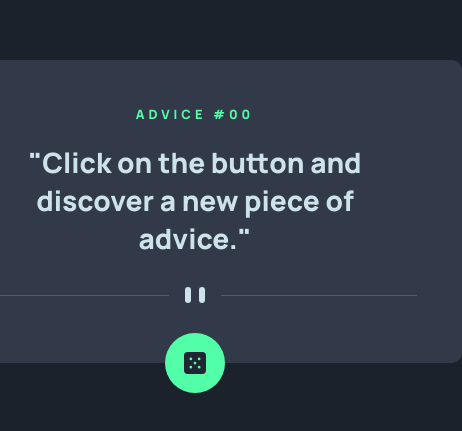
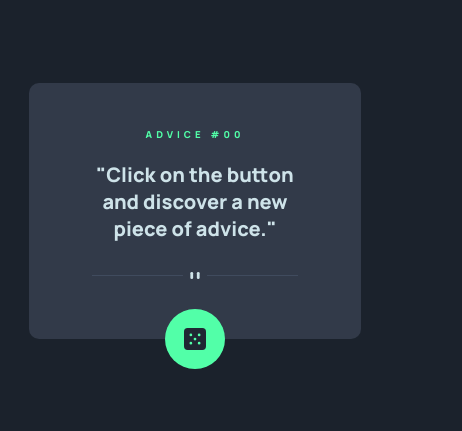
Before and after one commit to GeoffreyDEBARROS/Advice-generator, a plain HTML site: page index.html in a window 390 px wide. Shown: the part 211-642 px from the top of the page, 462 px wide, since content can reach past the window. Drawn offline with Linux system fonts and the light colour scheme.

Commit message:
modif responsive

```diff
--- a/style.css
+++ b/style.css
@@ -16,7 +16,7 @@ body {
 }
 .card {
     background: hsl(217, 19%, 24%);
-    width: 600px;
+    max-width: 600px;
     min-height: 200px;
     display: flex;
     flex-direction: column;
@@ -56,3 +56,28 @@ button:hover {
 button:active{
     transform: translateY(30px) scale(0.85);
 }
+/*   MEDIA QUERIES   */
+
+ @media screen and (max-width:620px) {
+    .card {
+        width: 80%;
+    }
+    #separator{
+        width: 90%;
+    }
+ }
+
+ @media screen and (max-width:500px) {
+    .card {
+        width: 85%;
+    }
+    #separator{
+        width: 85%;
+    }
+    h3 {
+        font-size: 0.6rem;
+    }
+    h1 {
+        font-size: 20px;
+    }
+ }
```
